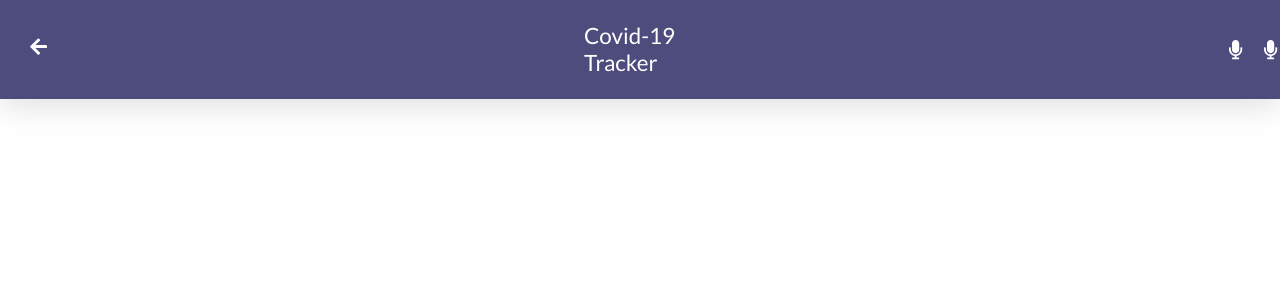
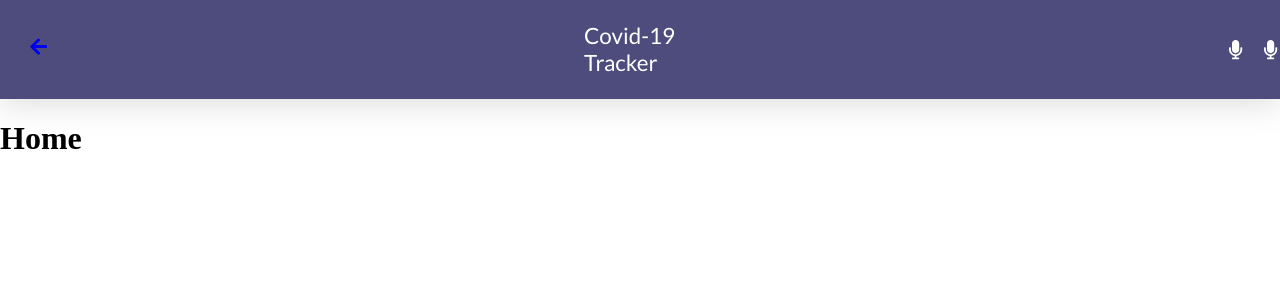
Before and after one commit to nedjwab/Covid19-tracker, a React (Create React App) app: page / in a window 1280 px wide. Shown: the top 300 px of the page. Built offline with nearby package versions, Linux system fonts and the light colour scheme.

Commit message:
Add home component

```diff
--- a/src/App.js
+++ b/src/App.js
@@ -1,10 +1,21 @@
 import './App.css';
+import {
+  BrowserRouter as Router,
+  Routes,
+  Route,
+} from 'react-router-dom';
+import Home from './components/home';
 import Navbar from './components/Navbar';
 
 function App() {
   return (
     <>
-      <Navbar />
+      <Router>
+        <Navbar />
+        <Routes>
+          <Route exact path="/" element={<Home />} />
+        </Routes>
+      </Router>
     </>
   );
 }
--- a/src/components/Navbar.js
+++ b/src/components/Navbar.js
@@ -1,8 +1,9 @@
+import { Link } from 'react-router-dom';
 import { FaMicrophone, FaArrowLeft } from 'react-icons/fa';
 
 const Navbar = () => (
   <header>
-    <span className="arrow-class"><FaArrowLeft /></span>
+    <Link to="/"><span className="arrow-class"><FaArrowLeft /></span></Link>
     <p className="title">Covid-19 Tracker</p>
     <div className="icons">
       <span className="microphone"><FaMicrophone /></span>
--- /dev/null
+++ b/src/components/home.js
@@ -0,0 +1,9 @@
+import React from 'react';
+
+const Home = () => (
+  <div className="home-container">
+    <h1>Home</h1>
+  </div>
+);
+
+export default Home;
```
